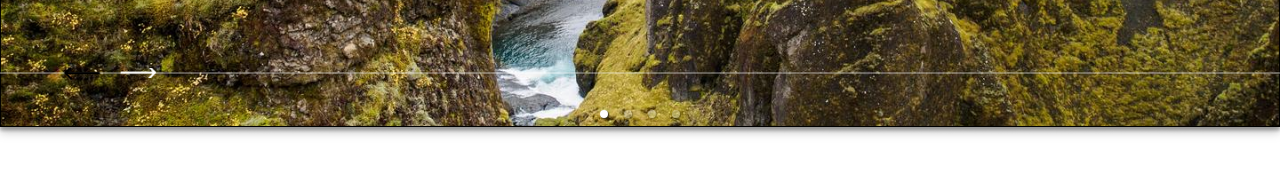
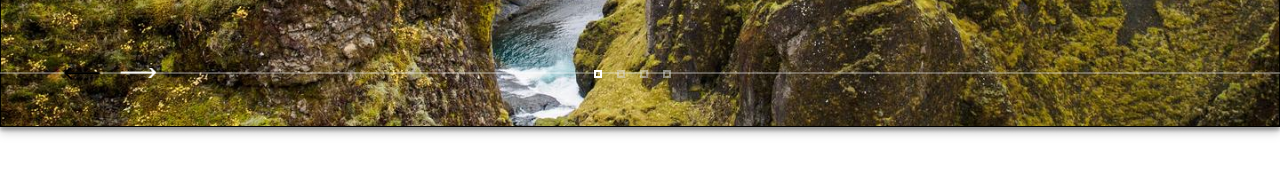
Before and after one commit to Reeyhanyilmaz/FigmaDemoCoding, a React (Create React App) app: page / in a window 1280 px wide. Shown: the part 406-576 px from the top of the page. Built offline with nearby package versions, Linux system fonts and the light colour scheme.

Commit message:
add indicators and styles

```diff
--- a/src/components/CarouselComp/index.tsx
+++ b/src/components/CarouselComp/index.tsx
@@ -13,7 +13,6 @@ function CarouselComp() {
         autoPlay={true}
         interval={5000}
         transitionTime={1000}
-
         //next, prev
         renderArrowNext={(clickHandler) => (
           <div className={styles.arrowNext} onClick={clickHandler}></div>
@@ -21,7 +20,16 @@ function CarouselComp() {
         renderArrowPrev={(clickHandler) => (
           <div className={styles.arrowPrev} onClick={clickHandler}></div>
         )}
-      >
+        //indicators
+        renderIndicator={(clickHandler, isSelected) => {
+          return (
+              <span
+                className={styles.indicator}
+                onClick={clickHandler}
+                style={{ border: `2px solid ${isSelected ? "white" : "rgba(225,225,225,0.5)"}`}}/>
+          );
+        }}
+        >
         <div>
           <img src="./assets/carousel/carousel.png" alt="carousel" />
         </div>
@@ -36,9 +44,8 @@ function CarouselComp() {
         </div>
       </Carousel>
 
-     {/* pagination line */}
+      {/* pagination line */}
       <div className={styles.paginationLine}></div>
-
     </div>
   );
 }
--- a/src/components/CarouselComp/styles.module.css
+++ b/src/components/CarouselComp/styles.module.css
@@ -16,10 +16,9 @@
   z-index: 5;
   height: 19px;
   width: 50px;
-
 }
 
-.arrowNext{
+.arrowNext {
   position: absolute;
   background-image: url("/public/assets/arrows/next.png");
   background-repeat: no-repeat;
@@ -34,12 +33,22 @@
 
 .paginationLine {
   position: absolute;
-  background: #FFFFFF;
+  background: #ffffff;
   opacity: 0.3;
-  bottom:60px;
+  bottom: 60px;
   left: 0px;
   width: 100%;
   height: 2px;
+}
+
+.indicator {
+  display: inline-block;
+  margin-right: 15px;
+  margin-bottom: 40px;
+  width: 8px;
+  height: 8px;
+  border: 2px solid #FFFFFF;
+  cursor: pointer;
 }
 
 @media screen and (max-width: 767px) {
```
Lines whose indentation alone changed are shown as unchanged.
